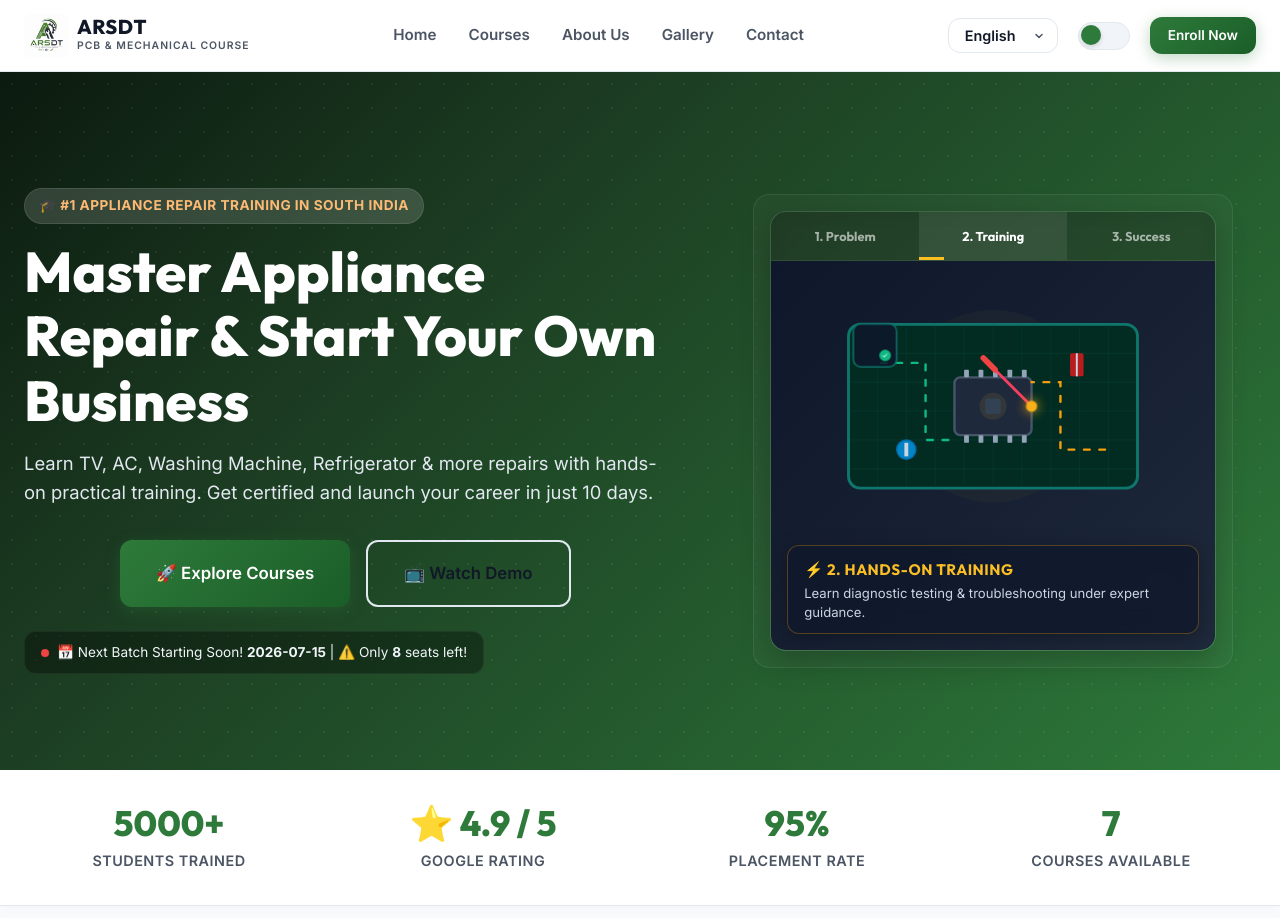
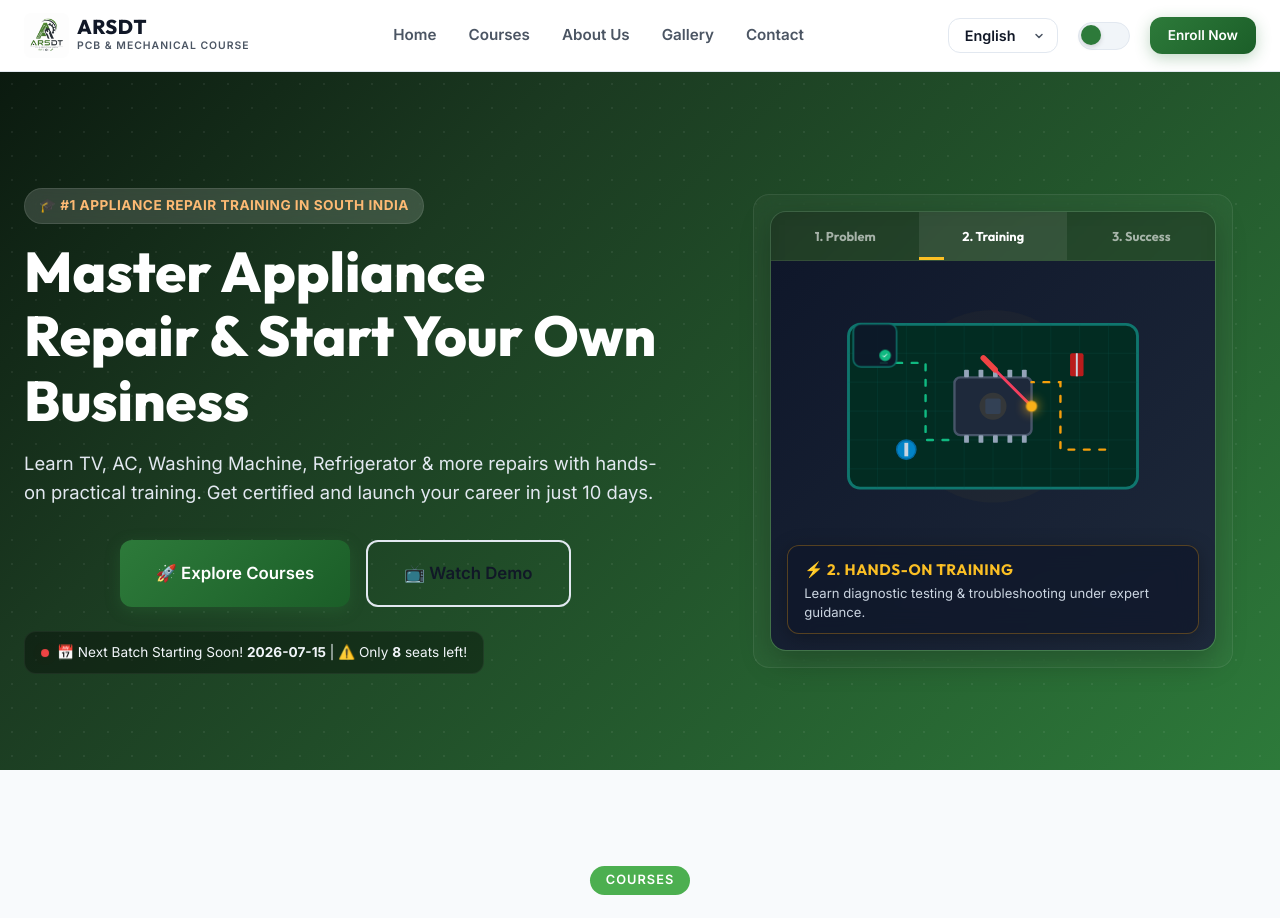
Before and after one commit to Guru875/arsdt_website, a Next.js app: page / in a window 1280 px wide. Shown: the top 918 px of the page. Built offline with nearby package versions, Linux system fonts and the light colour scheme.

Commit message:
Update page.js

```diff
--- a/src/app/page.js
+++ b/src/app/page.js
@@ -21,8 +21,7 @@ export default function Home() {
   // FAQ accordion state
   const [activeFaqIdx, setActiveFaqIdx] = useState(null);
 
-  // Stats Counters state
-  const [counters, setCounters] = useState({ students: 0, rating: 0.0, placement: 0 });
+
 
   useEffect(() => {
     // Filter courses
@@ -33,24 +32,7 @@ export default function Home() {
     }
   }, [activeCategory]);
 
-  useEffect(() => {
-    // Simple incremental load animation for counts
-    const interval = setInterval(() => {
-      setCounters((prev) => {
-        const nextStudents = prev.students < siteConfig.stats.studentsCount ? prev.students + 100 : siteConfig.stats.studentsCount;
-        const nextRating = prev.rating < siteConfig.stats.googleRating ? parseFloat((prev.rating + 0.1).toFixed(1)) : siteConfig.stats.googleRating;
-        const nextPlacement = prev.placement < siteConfig.stats.placementRate ? prev.placement + 2 : siteConfig.stats.placementRate;
 
-        if (nextStudents === siteConfig.stats.studentsCount && nextRating === siteConfig.stats.googleRating && nextPlacement === siteConfig.stats.placementRate) {
-          clearInterval(interval);
-        }
-
-        return { students: nextStudents, rating: nextRating, placement: nextPlacement };
-      });
-    }, 20);
-
-    return () => clearInterval(interval);
-  }, []);
 
   const whatsappMsg = encodeURIComponent("Hi! I am interested in joining a course at ARSDT. Please guide me.");
   const contactWhatsappUrl = `https://wa.me/${siteConfig.whatsapp}?text=${whatsappMsg}`;
@@ -93,29 +75,7 @@ export default function Home() {
         </div>
       </section>
 
-      {/* 2. STATS BAR */}
-      <section className={styles.statsBar}>
-        <div className="container">
-          <div className={styles.statsGrid}>
-            <div className={styles.statNode}>
-              <h3 className={styles.statVal}>{counters.students}+</h3>
-              <p className={styles.statLabel}>{t('hero.stat1Label')}</p>
-            </div>
-            <div className={styles.statNode}>
-              <h3 className={styles.statVal}>⭐ {counters.rating} / 5</h3>
-              <p className={styles.statLabel}>{t('hero.stat2Label')}</p>
-            </div>
-            <div className={styles.statNode}>
-              <h3 className={styles.statVal}>{counters.placement}%</h3>
-              <p className={styles.statLabel}>{t('hero.stat3Label')}</p>
-            </div>
-            <div className={styles.statNode}>
-              <h3 className={styles.statVal}>{siteConfig.stats.coursesCount}</h3>
-              <p className={styles.statLabel}>{t('hero.stat4Label')}</p>
-            </div>
-          </div>
-        </div>
-      </section>
+
 
       {/* 3. COURSES SECTION */}
       <section id="courses" className="section">
```
